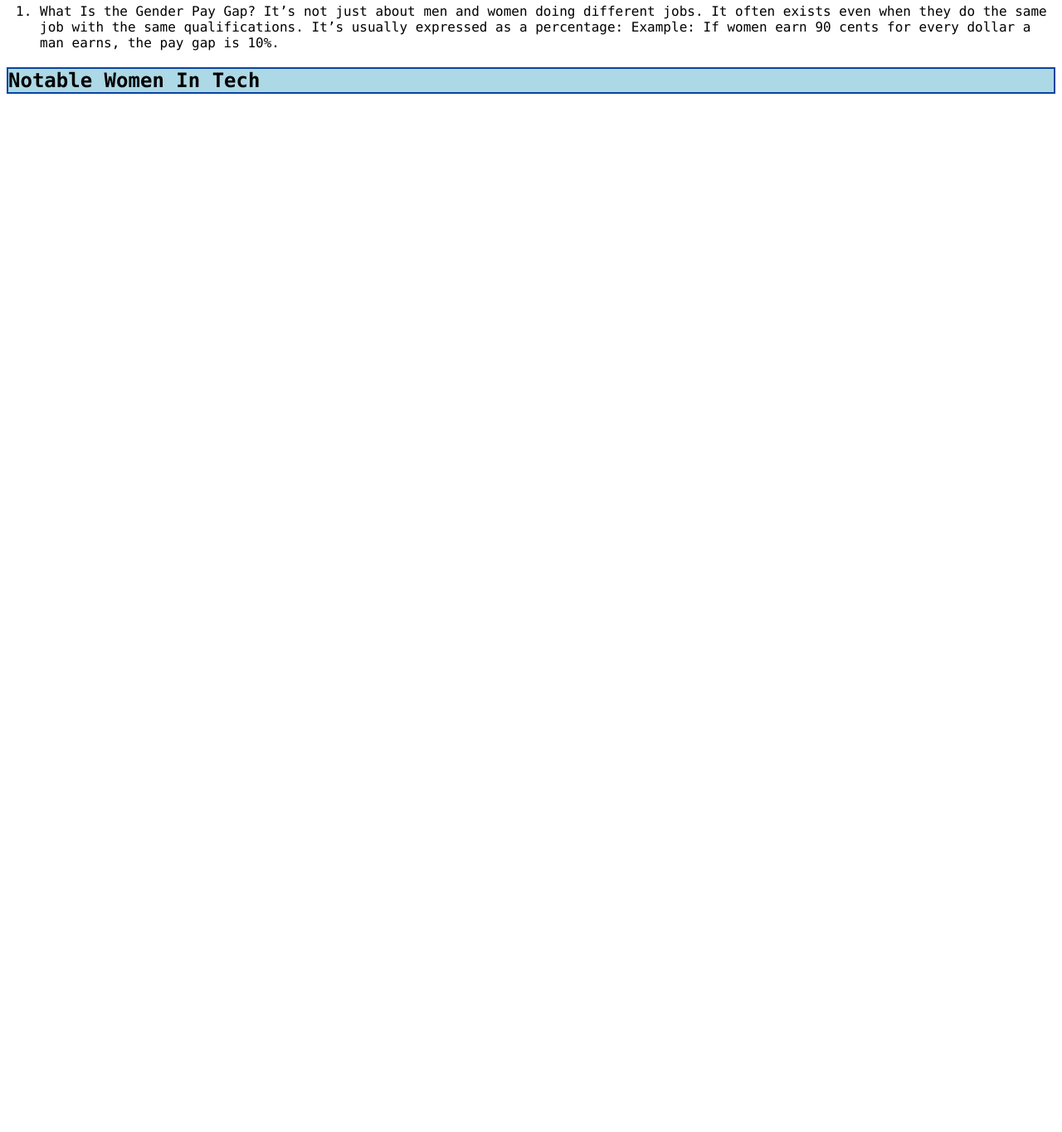
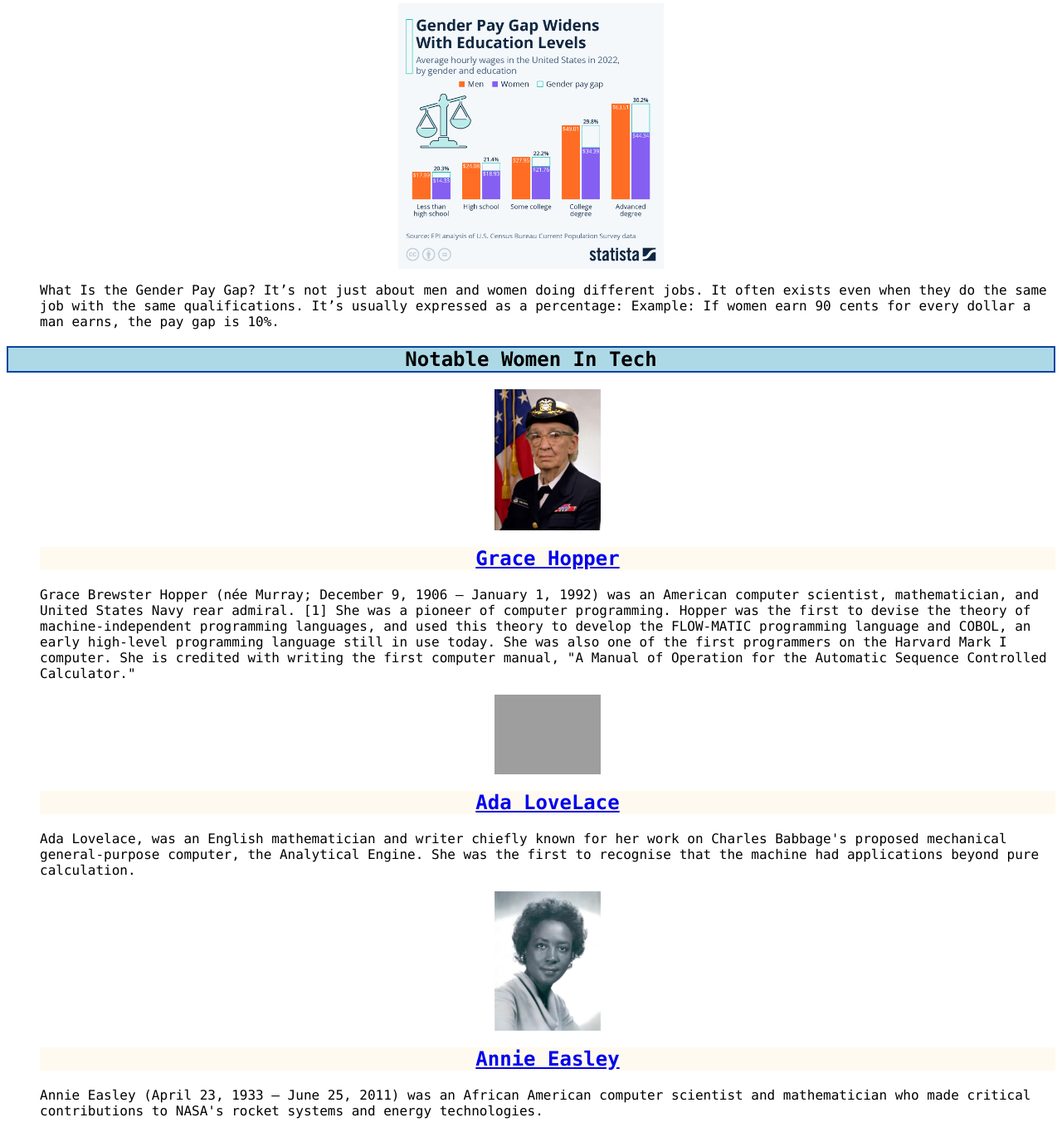
Before and after one commit to chanvatteyprom/HTH-TigerTeam-Yellow-FINALPROJECT, a plain HTML site: page index.html in a window 1280 px wide. Shown: the part 727-2091 px from the top of the page at 83% size. Before the commit the page ends 860 px from the top, so only its background shows below. Drawn offline with Linux system fonts and the light colour scheme; grey boxes are pictures that could not be loaded.

Commit message:
Updated Notable Women Section

```diff
--- a/index.css
+++ b/index.css
@@ -1,6 +1,7 @@
 h1 {
     font-family: "Lucida Console", "Courier New", monospace;
-    color: blue
+    color: blue;
+    text-align: center;
 }
 body {
     font-family: "Lucida Console", "Courier New", monospace;
@@ -11,4 +12,35 @@ h2 {
   top: 0;
   background-color: lightblue;
   border: 2px solid #09449e;
+  text-align: center;
 }
+
+.notable-women{
+
+}
+.notable-women-image{
+  width: 8rem;
+  display:block;
+  margin-left: auto;
+  margin-right: auto;
+
+}
+
+.notable-women-name{
+  background-color: floralwhite;
+  text-align:center;
+}
+
+.notable-women-description{
+  /* background-color: floralwhite; */
+}
+
+.pay-gap-2022{
+  width:20rem;
+   display:block;
+  margin-left: auto;
+  margin-right: auto;
+}
+li{
+  list-style: none;
+}
--- a/index.html
+++ b/index.html
@@ -4,8 +4,28 @@
     <link rel="stylesheet"href="index.css"/>
     <meta charset="UTF-8">
     <meta name="viewport" content="width=device-width, initial-scale=1.0">
-    <title>Document</title>
+    <title>Women In Tech</title>
 </head>
+
+<!--
+    TODOS:
+    1) SOLUTION SECTION:
+    - Add organizations that are helpful and their link to their wikipedia
+
+    2) Fix themeing:
+    - colors, bg color
+    - font style, font color
+
+    3) Add more images for:
+    - Gender Pay Gap
+    - Solutions
+    - About Us
+
+    4) Navigation bar
+     - Links to the subtopics
+
+
+-->
 <body>
     <h1>
         Women In Tech
@@ -26,6 +46,10 @@
     <h2>
         Solutions
     </h2>
+    <!--
+        Have links to organizations that are solutions
+        - Their name and their link to their Wikipedia
+    -->
     <ol>
         <li>
             Lack of Representation & Visibility Struggles:
@@ -136,6 +160,7 @@
     <h2>
         Gender Pay Gap
     </h2>
+    <img src="/images/pay_gap-2022.jpeg" alt="Pay Gap 2022" class="pay-gap-2022">
     <ol>
         <li>
             What Is the Gender Pay Gap?
@@ -152,5 +177,52 @@ Example: If women earn 90 cents for every dollar a man earns, the pay gap is 10%
     <h2>
         Notable Women In Tech
     </h2>
+
+   <section>
+        <ul>
+            <li class="notable-women">
+                <img src="images/Grace_Hopper.jpeg" alt="Grace Hopper" class="notable-women-image">
+                <h1 class="notable-women-name">
+                    <a href="https://en.wikipedia.org/wiki/Grace_Hopper">Grace Hopper</a>
+                </h1>
+                <p class="notable-women-description">
+                Grace Brewster Hopper (née Murray; December 9, 1906 – January 1, 1992) was an American computer scientist, mathematician, and United States Navy rear admiral.
+                [1] She was a pioneer of computer programming. Hopper was the first to devise the theory of machine-independent programming languages, and used this theory to develop the FLOW-MATIC programming language and COBOL, an early high-level programming language still in use today.
+                She was also one of the first programmers on the Harvard Mark I computer. She is credited with writing the first computer manual, "A Manual of Operation for the Automatic Sequence Controlled Calculator."
+                </p>
+            </li>
+
+            <li>
+                <img src="/images/Ada_Lovelace.png" alt="Ada LoveLace" class="notable-women-image">
+                <h1 class="notable-women-name"><a href="https://en.wikipedia.org/wiki/Ada_Lovelace">Ada LoveLace</a></h1>
+                <p>Ada Lovelace, was an English mathematician and writer chiefly known for her work on Charles Babbage's proposed mechanical general-purpose computer, the Analytical Engine.
+                    She was the first to recognise that the machine had applications beyond pure calculation. </p>
+            </li>
+            <li>
+                <img src="/images/Annie_Easley.jpeg" alt="Annie_Easley" class="notable-women-image">
+                <h1 class="notable-women-name">
+                    <a href="https://en.wikipedia.org/wiki/Annie_Easley">Annie Easley</a>
+                </h1>
+                <p>Annie Easley (April 23, 1933 – June 25, 2011) was an African American computer scientist and mathematician who made critical contributions to NASA's
+                    rocket systems and energy technologies. </p>
+            </li>
+        </ul>
+   </section>
+
+    <!--
+        TODO:
+        - Complete Notable WOmen section
+
+        3 Women in Tech
+        - Link to their biography
+        - Image
+        - Description
+
+
+        1) Grace Hopper
+        2) Ada LoveLace
+        3) Annie Easley
+    -->
+
 </body>
 </html>
```
Also changed, not shown: images/Annie_Easley.jpeg (added), images/Grace_Hopper.jpeg (added), images/pay_gap-2022.jpeg (added), 1 other file.
